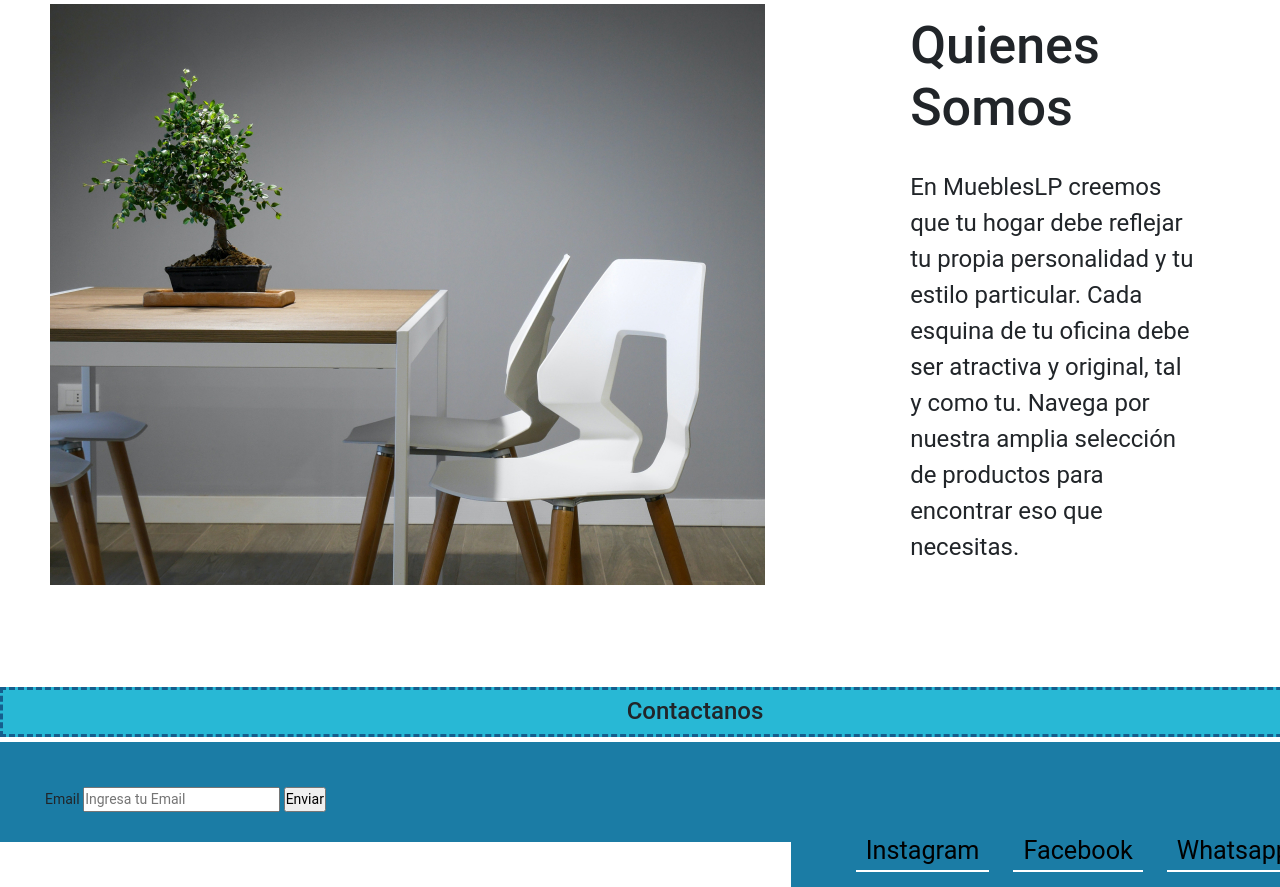
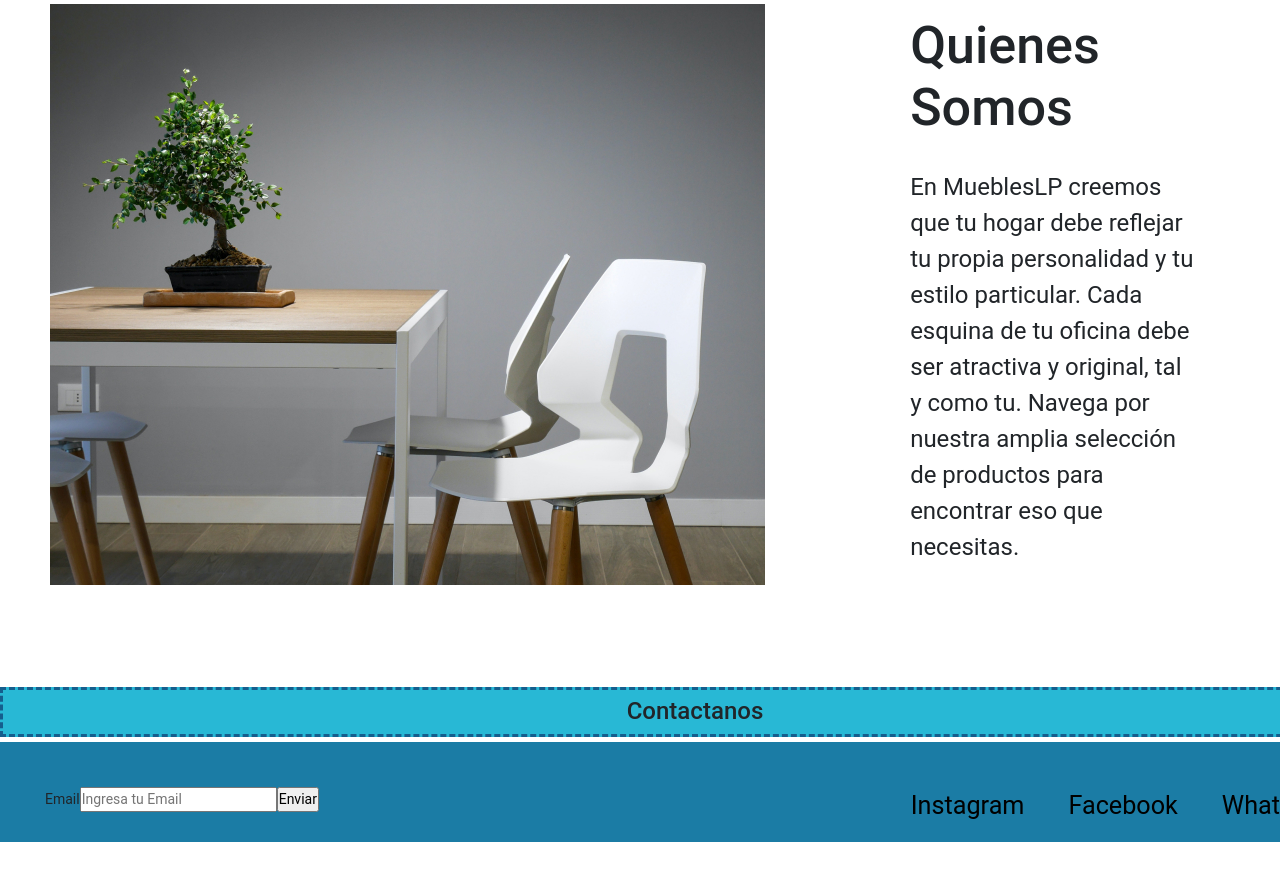
Before and after one commit to GarciaMariano/MueblesLP, a website: page index.html in a window 1280 px wide. Shown: the part 1561-2448 px from the top of the page. After the commit the page ends 2403 px from the top, so only its background shows below. Drawn offline with nearby package versions, Linux system fonts and the light colour scheme.

Commit message:
cambios_footer

```diff
--- a/index.html
+++ b/index.html
@@ -125,11 +125,13 @@
 			 <h2 class="footer1">Contactanos</h2>
 		 </section>
 		 <section class="footer2">
-			 <form action="./Index.js" method="post"> <!-- Inicio Formulario -->
-				  <label for="Email">Email</label>
-				  <input type="text" email="Email" placeholder="Ingresa tu Email" required>
-				  <input type="submit"value= Enviar>
-			 </form>
+			  <form action="./Index.js" method="post"> <!-- Inicio Formulario -->
+				  <div class="email">
+					<label for="Email">Email</label>
+				    <input type="text" email="Email" placeholder="Ingresa tu Email" required>
+				    <input type="submit"value= Enviar>
+				 </div>
+			  </form>
 			 <nav class="footer3">
 				<ul>
 				 <li><a href="https://www.instagram.com" class="post"> Instagram</a></li>
--- a/sass/partials/_footer.scss
+++ b/sass/partials/_footer.scss
@@ -23,11 +23,25 @@
 
 }
 
+.email{
+    display: flex;
+    justify-content: flex-start;
+    align-items: center;
+}
+
 .footer3{
     display: flex;
     flex-direction: row;
     justify-content: flex-end;
-    padding: 4.5rem;
+    background-color: map-get($colors, secondary);
+    border-color: map-get($colors, primary);
+
+}
+.footer4{
+    display: flex;
+    flex-direction: row;
+    justify-content: flex-end;
+    align-items: center;
     height: 10rem;
     background-color: map-get($colors, secondary);
     border-color: map-get($colors, primary);
@@ -36,4 +50,5 @@
 
 
 
+
 /* estilos fin footer */
--- a/sass/views/_inicio.scss
+++ b/sass/views/_inicio.scss
@@ -16,7 +16,6 @@ nav ul {
 
 nav ul a {
     padding: .5rem 1rem;
-    border-bottom: 2px solid white;
     transition: all .3s ease-in-out;
 }
 nav ul a:hover {
@@ -168,7 +167,7 @@ input[type="checkbox"]:checked ~ nav{
 
 /* estilos quienes somos en inicio*/
 
-             /* Media queries 480px */
+ /* Media queries 480px */
 
 @media screen and (max-width: 480px) {
 
```
Also changed, not shown: Pages/contactos.html (+1 -1 lines), CSS/translated.css.
